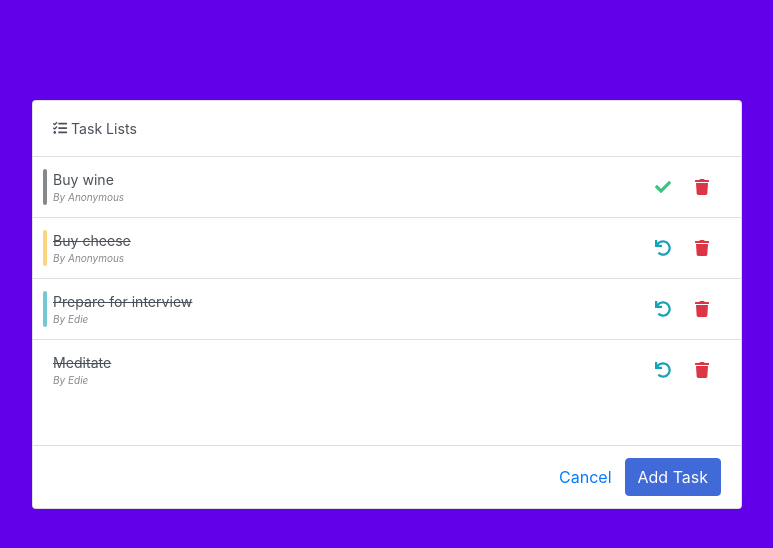
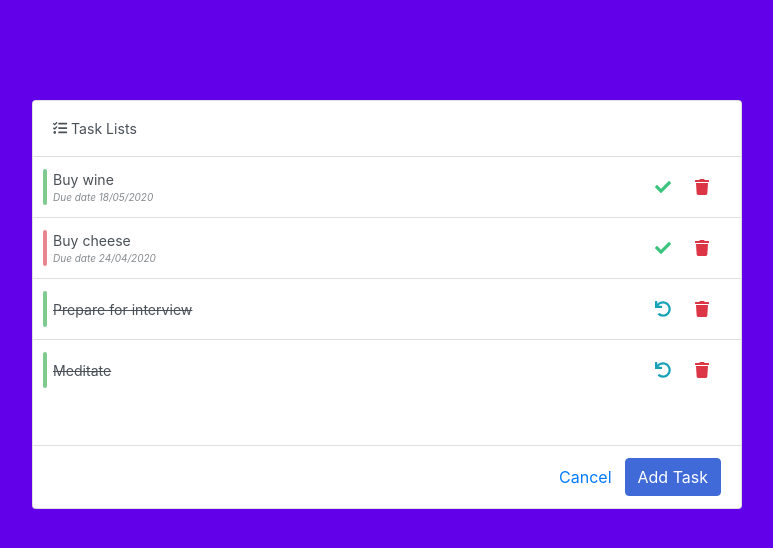
Before and after one commit to th3N0m4d/react-simple-todo, a React app: page / in a window 1280 px wide. Shown: the top 548 px of the page, without its empty margins (168-941 px from the left). Built offline with nearby package versions, Linux system fonts and the light colour scheme; data requests are answered from the project's data file.

Commit message:
Update Task model and refactor TaskItem component to reflect the changes in the model

```diff
--- a/db.json
+++ b/db.json
@@ -3,26 +3,22 @@
         {
             "id": "2f4bca7a-2d9b-4146-943e-8e93e12625bb",
             "name": "Buy wine",
-            "variant": "dark"
+            "dueDate": 1589839200000
         },
         {
             "id": "9222b245-3026-4e7e-b77d-2e7dbe3875d9",
             "name": "Buy cheese",
-            "completed": true,
-            "variant": "warning"
+            "dueDate": 1587765600000
         },
         {
             "id": "9009e3e5-d6b2-477c-b2fc-fb7f81d56155",
             "name": "Prepare for interview",
-            "completed": true,
-            "author": "Edie",
-            "variant": "info"
+            "completed": true
         },
         {
             "id": "78255bb7-6973-472f-81b5-c1b881e60148",
             "name": "Meditate",
-            "completed": true,
-            "author": "Edie"
+            "completed": true
         }
     ]
 }
--- a/src/components/TaskItem.tsx
+++ b/src/components/TaskItem.tsx
@@ -3,49 +3,51 @@ import Button from 'react-bootstrap/Button'
 import { FontAwesomeIcon } from '@fortawesome/react-fontawesome'
 import { faCheck, faTrash, faUndo } from '@fortawesome/free-solid-svg-icons'
 import cx from 'classnames'
-
 import Variants from '@/constants/Variants'
 
 interface Props {
-  author?: string,
+  dueDate?: number,
   completed?: boolean,
   name?: string,
   onRemove?: () => void,
   onToggle?: () => void,
-  variant?: Variants
-}
-
-const defaultProps = {
-  author: 'Anonymous',
-  completed: false,
-  name: 'N/A',
-  variant: Variants.info,
 }
 
 const renderConfirmButton = (onClick: any) => (
-  <Button variant='outline-success' onClick={onClick}>
+  <Button variant='outline-success' onClick={onClick} data-test="confirm-button">
     <FontAwesomeIcon icon={faCheck} />
   </Button>
 )
 
 const renderUndoButton = (onClick: any) => (
-  <Button variant='outline-info' onClick={onClick}>
+  <Button variant='outline-info' onClick={onClick} data-test="undo-button">
     <FontAwesomeIcon icon={faUndo} />
   </Button>
 )
 
+const getVariant = (time: number | undefined) => {
+  if (time) {
+    const now = new Date().getTime()
+
+    if (now > time) {
+      return Variants.danger
+    }
+  }
+
+  return Variants.success
+}
+
 const TaskItem: React.FunctionComponent<Props> = ({
-  author,
+  dueDate,
   completed,
   name,
   onRemove,
   onToggle,
-  variant
 }) => (
     <>
       <div
         className={cx('todo-indicator', {
-          [`bg-${variant}`]: true
+          [`bg-${getVariant(dueDate)}`]: true
         })}
       />
       <div className='widget-content p-0'>
@@ -54,10 +56,11 @@ const TaskItem: React.FunctionComponent<Props> = ({
             <div className={cx('widget-heading', {
               'widget-heading--completed': completed
             })}
+              data-test="heading"
             >
               {name}
             </div>
-            <div className='widget-subheading'><i>By {author}</i></div>
+            {dueDate && <div className='widget-subheading' data-test="subheading"><i>Due date {new Intl.DateTimeFormat('en-GB').format(dueDate)}</i></div>}
           </div>
           <div className='widget-content-right'>
 
@@ -76,6 +79,5 @@ const TaskItem: React.FunctionComponent<Props> = ({
     </>
   )
 
-TaskItem.defaultProps = defaultProps
 
 export default TaskItem
--- a/src/constants/Variants.ts
+++ b/src/constants/Variants.ts
@@ -1,12 +1,12 @@
 enum Variants {
-  primary,
-  secondary,
-  success,
-  danger,
-  warning,
-  info,
-  light,
-  dark
+  primary = 'primary',
+  secondary = 'secondary',
+  success = 'success',
+  danger = 'danger',
+  warning = 'warning',
+  info = 'info',
+  light = 'light',
+  dark = 'dark'
 }
 
 export default Variants
--- a/src/models/Task.ts
+++ b/src/models/Task.ts
@@ -1,8 +1,7 @@
 export default interface Task {
     id: string,
     name: string,
-    author: string,
+    dueDate?: number,
     categoryId?: string,
-    variant?: number,
     completed: boolean
 }
```
Also changed, not shown: 2 other files (tests, documents, lock files or other folders).
